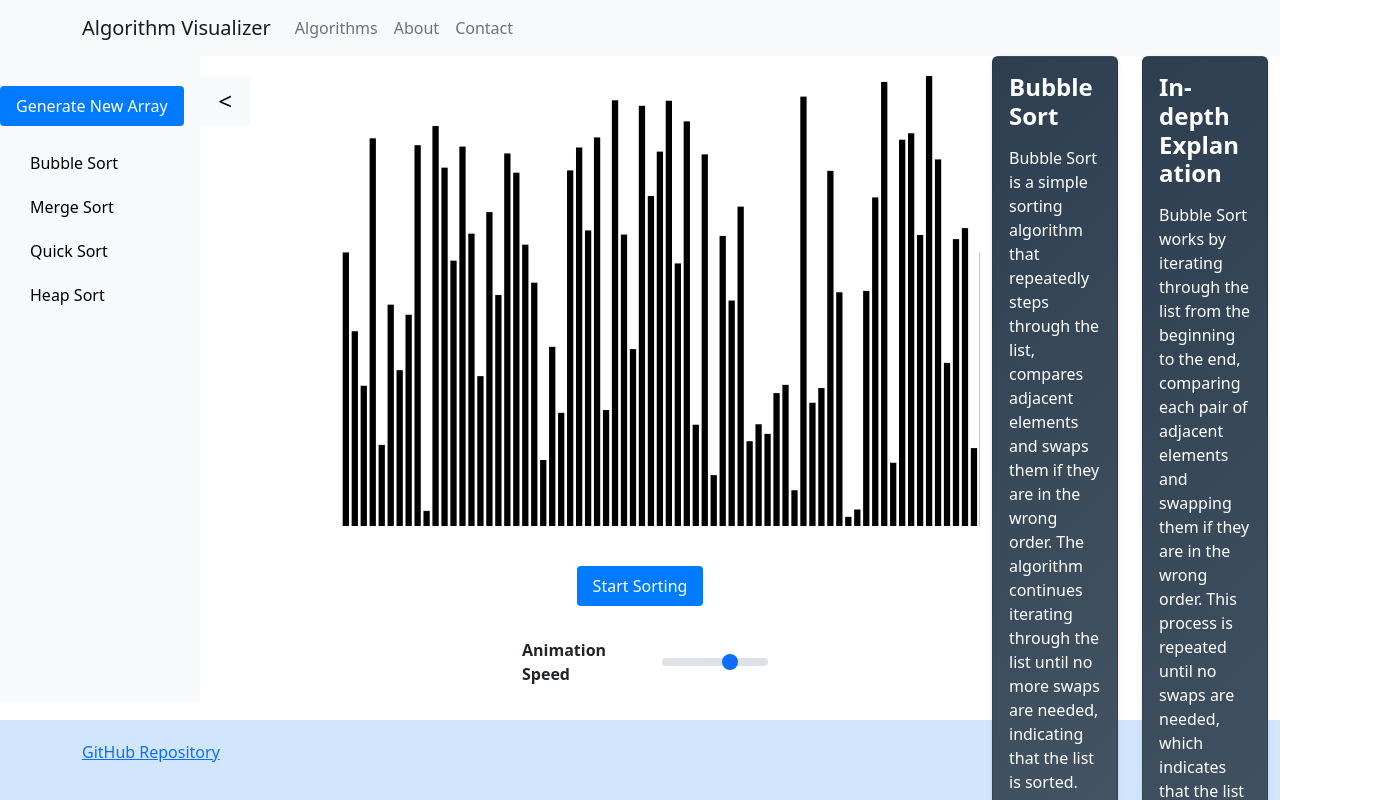
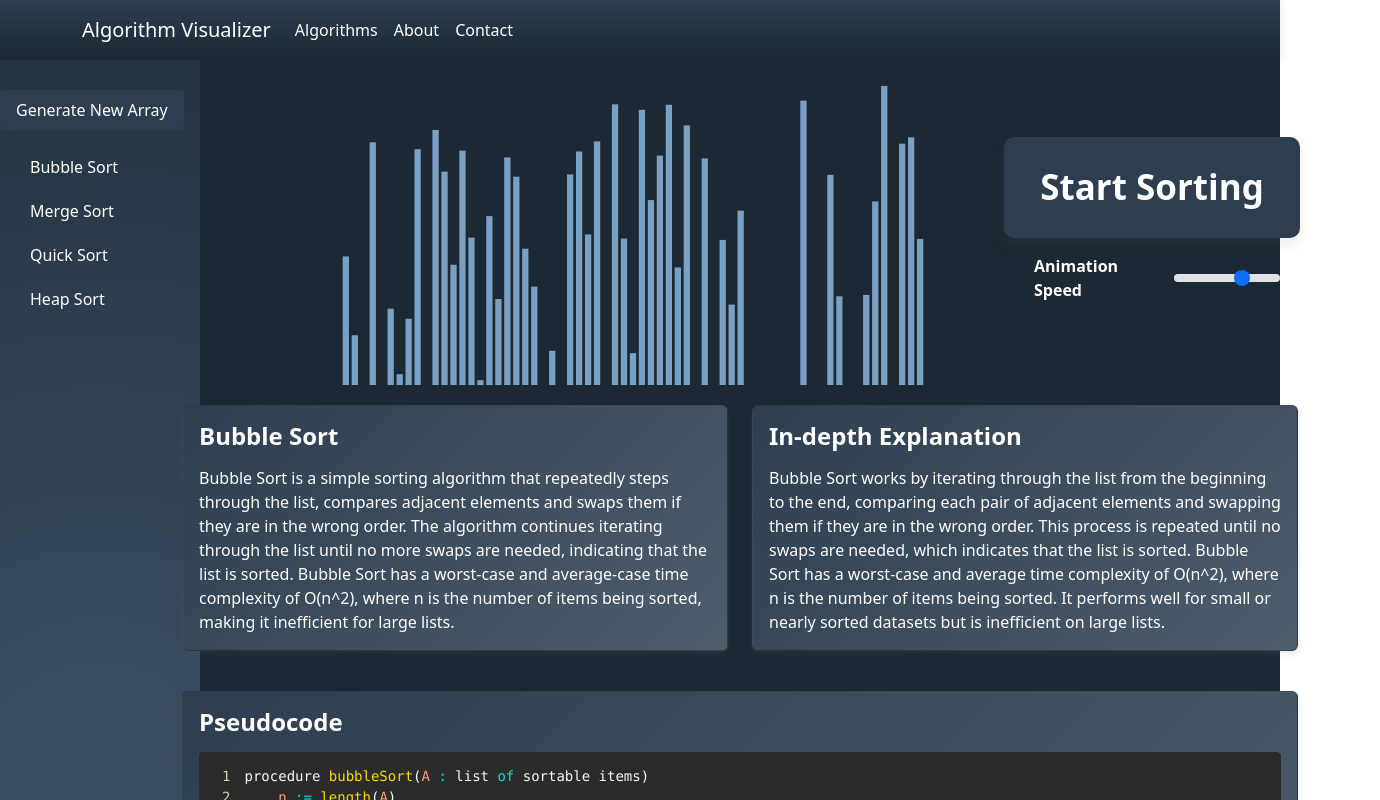
Before and after one commit to Rathetsu/algorithm-visualizer, a React (Create React App) app: page /algorithm-visualizer/sorting-algorithms in a window 1280 px wide. Shown: the top 800 px of the page, 1380 px wide, since content can reach past the window. Built offline with nearby package versions, Linux system fonts and the light colour scheme.

Commit message:
UI updates and changed the theme of the app

```diff
--- a/src/components/Algorithms/SortingAlgorithms/SortingVisualizer/SortingVisualizer.css
+++ b/src/components/Algorithms/SortingAlgorithms/SortingVisualizer/SortingVisualizer.css
@@ -1,12 +1,22 @@
+.top-container {
+	display: flex;
+	flex-direction: row;
+	align-items: center;
+	margin-bottom: 20px;
+}
+
 .sorting-visualizer {
 	display: flex;
+	flex-direction: column;
 	position: relative;
+	background-color: #1C2833;
 }
 
 .visualizer-container {
 	display: flex;
 	flex-direction: row;
 	margin-left: 300px;
+	width: 100%;
 }
 
 .sorting-visualizer-svg {
@@ -16,7 +26,7 @@
 
 .generate-button {
 	margin-top: 10px;
-	background-color: #007bff;
+	background-color: #2C3E50;
 	border: none;
 	color: white;
 	padding: 8px 16px;
@@ -28,45 +38,40 @@
 	border-radius: 4px;
 }
 
-.visualizer-and-compass-container {
-	display: flex;
-	flex-direction: column;
-	align-items: center;
-}
-
 .algo-compass-container {
 	width: 300px;
 	height: 500px;
 }
 
 .generate-button:hover {
-	background-color: #0056b3;
+	background-color: #4E5D6C;
 }
 
 .sorting-button-container {
 	display: flex;
+	flex-direction: column;
 	justify-content: center;
 	width: 20%;
+	margin-left: 100px;
 }
 
 .sorting-button {
 	margin-top: 10px;
-	background-color: #007bff;
+	background-color: #2C3E50;
 	border: none;
 	color: white;
-	/* font-weight: bold; */
 	padding: 8px 16px;
 	text-align: center;
 	text-decoration: none;
 	display: inline-block;
 	font-size: 16px;
 	cursor: pointer;
-	border-radius: 4px;
+	border-radius: 10px;
 }
 
 .sorting-button:focus,
 .sorting-button:active {
-	background-color: #004085;
+	background-color: #4E5D6C;
 }
 
 .sorting-button:disabled {
@@ -75,7 +80,7 @@
 }
 
 .sorting-button:hover {
-	background-color: #0056b3;
+	background-color: #4E5D6C;
 }
 
 .sorting-button:disabled:hover {
@@ -83,18 +88,38 @@
 	cursor: not-allowed;
 }
 
+.large-button {
+	width: auto;
+	font-size: 35px;
+	padding: 24px 36px;
+	box-shadow: 0 8px 12px rgba(110, 110, 110, 0.1);
+	transition: box-shadow 0.3s ease;
+	white-space: nowrap;
+}
+
+.large-button:hover {
+	box-shadow: 0 6px 8px rgba(0, 0, 0, 0.2);
+}
+
+.large-button-text {
+	font-weight: bold;
+}
+
 .slider-label {
 	font-weight: bold;
+	color: #fff;
 	margin-right: 10px;
 	min-width: 130px;
-}
-
-.sorting-button-container {
-	display: flex;
-	flex-direction: column;
-	gap: 1rem;
 }
 
 .animation-speed-slider-container span {
 	margin-left: 10px;
 }
+
+.algo-compass-container {
+	display: flex;
+	flex-direction: column;
+	width: 100%;
+	height: 100%;
+	margin-left: 100px;
+}
--- a/src/components/Algorithms/SortingAlgorithms/SortingVisualizer/SortingVisualizer.js
+++ b/src/components/Algorithms/SortingAlgorithms/SortingVisualizer/SortingVisualizer.js
@@ -126,6 +126,7 @@ const SortingVisualizer = () => {
 				.enter()
 				.append('rect')
 				.attr('class', 'bar')
+				.attr('fill', '#7aa0c4')
 				.attr('x', (_, i) => x(i))
 				.attr('y', (d) => y(d))
 				.attr('width', x.bandwidth())
@@ -142,12 +143,14 @@ const SortingVisualizer = () => {
 
 	return (
 		<div className='sorting-visualizer'>
+			<div className='d-flex'>
 				<SideBar
 					algorithms={sortingAlgorithms}
 					onSelectAlgorithm={handleSelectAlgorithm}
 					onGenerateNewArray={generateRandomArray}
 				/>
-			<div className='visualizer-and-compass-container'>
+				<div className='d-flex flex-column'>
+					<div className='top-container'>
 						<div className='visualizer-container'>
 							<svg
 								ref={ref}
@@ -155,22 +158,16 @@ const SortingVisualizer = () => {
 								height='500'
 								className='sorting-visualizer-svg'
 							></svg>
-
-					{selectedAlgorithm && (
-						<div className="algo-compass-container">
-							<AlgoCompass algorithm={selectedAlgorithm} />
-						</div>
-					)}
 						</div>
 						<div className="sorting-button-container">
 							<button
 								// eslint-disable-next-line
-						className='`btn sorting-button ${!selectedAlgorithm ? "disabled" : ""}`'
+								className='`btn sorting-button large-button ${!selectedAlgorithm ? "disabled" : ""}`'
 								onClick={startSorting}
 								disabled={!selectedAlgorithm}
 								style={{ alignSelf: "center" }}
 							>
-						Start Sorting
+								<span className="large-button-text">Start Sorting</span>
 							</button>
 							<div className="animation-speed-slider-container d-flex align-items-center my-3">
 								<span className="slider-label">Animation Speed</span>
@@ -185,7 +182,16 @@ const SortingVisualizer = () => {
 								/>
 							</div>
 						</div>
+					</div>
 
+					<div className='algo-compass-container'>
+						{selectedAlgorithm && (
+							<AlgoCompass
+								algorithm={selectedAlgorithm}
+							/>
+						)}
+					</div>
+				</div>
 			</div>
 		</div>
 	);
--- a/src/components/Footer/Footer.css
+++ b/src/components/Footer/Footer.css
@@ -1,4 +1,4 @@
 .footer {
 	padding: 20px 0;
-	background-color: #d1e6fd;
+	background: linear-gradient(180deg, #526d8a, #253241);
   }
--- a/src/components/Footer/Footer.js
+++ b/src/components/Footer/Footer.js
@@ -10,7 +10,14 @@ const Footer = () => {
 						{/* <h4>Algorithm Visualizer</h4> */}
 						<ul className="list-unstyled">
 							<li>
-								<a href="https://github.com/Rathetsu/algorithm-visualizer" target="_blank" rel="noopener noreferrer">GitHub Repository</a>
+								<a
+									href="https://github.com/Rathetsu/algorithm-visualizer"
+									target="_blank"
+									rel="noopener noreferrer"
+									style={{ color: '#fff' }}
+								>
+									GitHub Repository
+								</a>
 							</li>
 							{/* Add other relevant resources later */}
 						</ul>
@@ -19,10 +26,18 @@ const Footer = () => {
 						{/* <a href="https://twitter.com/AhmedEzzatMuh" target="_blank" rel="noopener noreferrer">
 							<i className="fab fa-twitter"></i>
 						</a> */}
-						<a href="https://linkedin.com/in/AhmedEzzatMuh" target="_blank" rel="noopener noreferrer">
+						<a
+							href="https://linkedin.com/in/AhmedEzzatMuh"
+							target="_blank"
+							rel="noopener noreferrer"
+						>
 							<i className="fab fa-linkedin"></i>
 						</a>
-						<a href="https://github.com/Rathetsu" target="_blank" rel="noopener noreferrer">
+						<a
+							href="https://github.com/Rathetsu"
+							target="_blank"
+							rel="noopener noreferrer"
+						>
 							<i className="fab fa-github"></i>
 						</a>
 					</div>
--- a/src/components/NavBar/NavBar.css
+++ b/src/components/NavBar/NavBar.css
@@ -1,8 +1,17 @@
-.navBar {
+.navbar {
 	display: flex;
 	justify-content: space-between;
 	align-items: center;
+	background: linear-gradient(180deg, #2C3E50, #1C2833);
 	padding: 0 20px;
 	height: 60px;
 	box-shadow: 0 0 10px rgba(0, 0, 0, 0.1);
 }
+
+.navbar .nav-link {
+    color: #fff;
+}
+
+.navbar .nav-link:hover {
+    color: #ccc;
+}
--- a/src/components/NavBar/NavBar.js
+++ b/src/components/NavBar/NavBar.js
@@ -5,7 +5,7 @@ import './NavBar.css';
 const NavBar = () => {
 	return (
 		<>
-			<nav className="navbar navbar-expand-lg navbar-light bg-light">
+			<nav className="navbar navbar-expand-lg navbar-dark bg-dark">
 				<div className="container">
 					<Link className="navbar-brand" to="/algorithm-visualizer">Algorithm Visualizer</Link>
 					<button className="navbar-toggler" type="button" data-bs-toggle="collapse" data-bs-target="#navbarNav" aria-controls="navbarNav" aria-expanded="false" aria-label="Toggle navigation">
--- a/src/components/SideBar/SideBar.css
+++ b/src/components/SideBar/SideBar.css
@@ -5,24 +5,9 @@
 	bottom: 0;
 	width: 200px;
 	height: 100%;
-	background-color: #f8f9fa;
+	background: radial-gradient(circle at center, #3C5065, #253341);
 	transition: all 0.3s;
 	padding-top: 20px;
-}
-
-.sidebar.collapsed {
-	width: 50px;
-}
-
-.sidebar .toggle-btn {
-	position: absolute;
-	right: -50px;
-	top: 20px;
-	width: 50px;
-	height: 50px;
-	background-color: #f8f9fa;
-	border: none;
-	font-size: 24px;
 }
 
 .sidebar .algorithms {
@@ -39,8 +24,9 @@
 	background-color: transparent;
 	cursor: pointer;
 	text-align: left;
+	color: #fff;
 }
 
 .sidebar .algorithms button:hover {
-	background-color: #e9ecef;
+	background-color: #4E5D6C;
 }
--- a/src/components/SideBar/SideBar.js
+++ b/src/components/SideBar/SideBar.js
@@ -1,14 +1,9 @@
-import React, { useState } from 'react';
 import './SideBar.css';
 
 const SideBar = ({ algorithms, onSelectAlgorithm, onGenerateNewArray }) => {
-	const [isCollapsed, setIsCollapsed] = useState(false);
 
 	return (
-		<div className={`sidebar ${isCollapsed ? 'collapsed' : ''}`}>
-			<button className="toggle-btn" onClick={() => setIsCollapsed(!isCollapsed)}>
-				{isCollapsed ? '>' : '<'}
-			</button>
+		<div className={'sidebar'}>
 			<button className="generate-button" onClick={onGenerateNewArray}>
 				Generate New Array
 			</button>
--- a/src/hooks/useD3.js
+++ b/src/hooks/useD3.js
@@ -7,6 +7,7 @@ const useD3 = (renderChartFn, dependencies) => {
 	useEffect(() => {
 		renderChartFn(d3.select(ref.current));
 		return () => { };
+		// eslint-disable-next-line
 	}, dependencies);
 
 	return ref;
```
Lines whose indentation alone changed are shown as unchanged.
